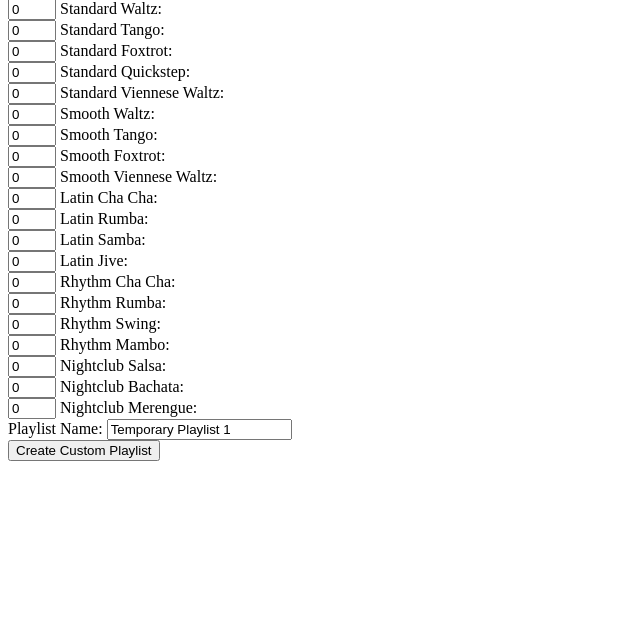
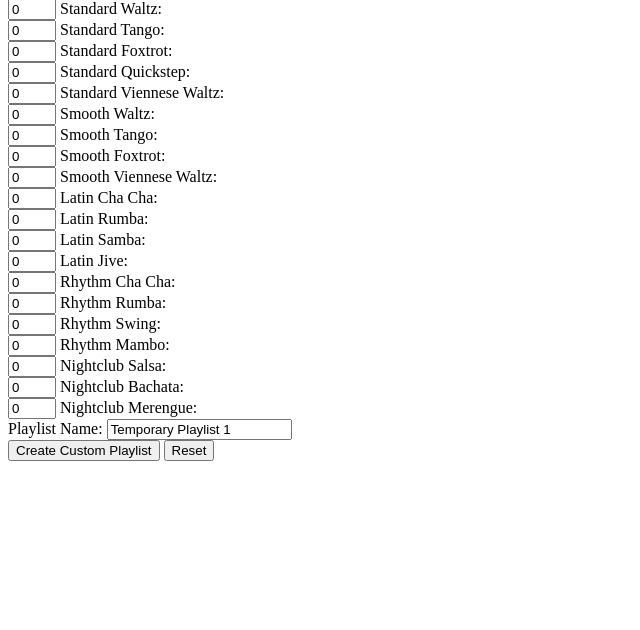
Before and after one commit to josterdude/Ballroom-Shuffle, a Flask app: page /custom in a window 1280 px wide. Shown: the part 101-731 px from the top of the page, without its empty margins (0-640 px from the left). Run offline with Flask 2, Linux system fonts and the light colour scheme.

Commit message:
reset button on custom form

```diff
--- a/templates/custom.html
+++ b/templates/custom.html
@@ -68,4 +68,5 @@
         onfocus="if (this.value == 'Temporary Playlist {{ temporary_num }}') {this.value = '';}"/>
     <br>
     <button type="submit">Create Custom Playlist</button>
+    <button type="reset" value="Reset">Reset</button>
 </form>
```
